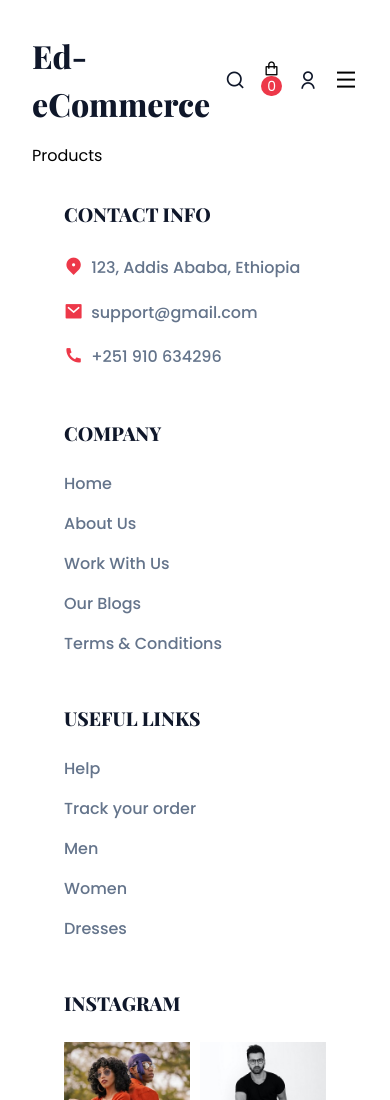
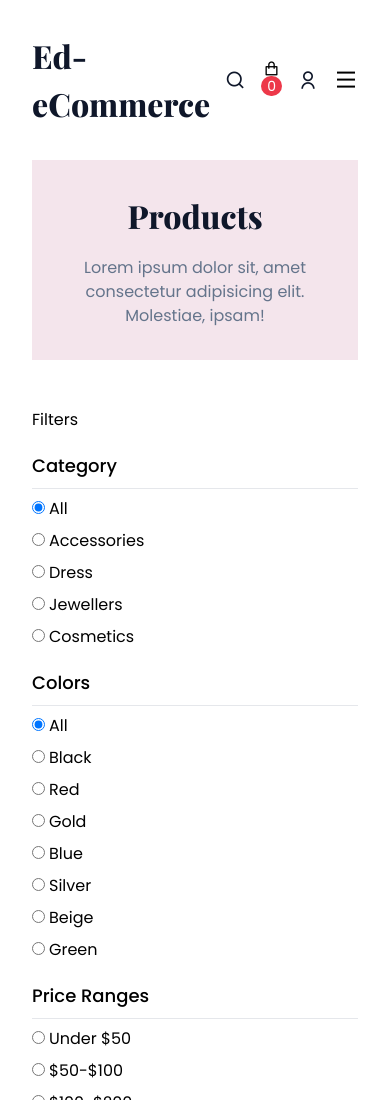
Before and after one commit to eliasdewa/E-commerce-website-MERN, a React (Vite) app in the folder frontend/: page /products in a window 390 px wide. Shown: the top 1100 px of the page. Built offline with nearby package versions, Linux system fonts and the light colour scheme.

Commit message:
Create a product page with filtering functionality

```diff
--- a/frontend/src/data/data.js
+++ b/frontend/src/data/data.js
@@ -26,7 +26,7 @@ export const products = [
   {
     "id": 3,
     "name": "Gold Necklace",
-    "category": "jewellery",
+    "category": "jewellers",
     "description": "Exquisite gold necklace with intricate design.",
     "price": 199.99,
     "image": "https://images.unsplash.com/photo-1631097969294-c38afba59496?q=80&w=2070&auto=format&fit=crop&ixlib=rb-4.0.3&ixid=M3wxMjA3fDB8MHxwaG90by1wYWdlfHx8fGVufDB8fHx8fA%3D%3D",
@@ -67,7 +67,7 @@ export const products = [
   {
     "id": 7,
     "name": "Diamond Earrings",
-    "category": "jewellery",
+    "category": "jewellers",
     "description": "Sparkling diamond earrings that add elegance to any outfit.",
     "price": 299.99,
     "oldPrice": 349.99,
--- /dev/null
+++ b/frontend/src/pages/category/CategoryPage.jsx
@@ -0,0 +1,33 @@
+import { useEffect, useState } from "react";
+import { useParams } from "react-router-dom";
+import { products } from "../../data/data";
+import ProductCard from "../products/ProductCard";
+
+const CategoryPage = () => {
+  const { categoryName } = useParams();
+  // console.log(categoryName);
+  const [filteredProducts, setFilteredProducts] = useState([]);
+  useEffect(() => {
+    // Fetch products based on category
+    const filteredProducts = products.filter(product => product.category === categoryName.toLowerCase());
+    // Set filteredProducts state with filtered products
+    setFilteredProducts(filteredProducts);
+  }, [categoryName]);
+  // To load from the top
+  useEffect(() => {
+    window.scrollTo(0, 0);
+  }, []);
+  return (
+    <>
+      <section className="bg-primary-light p-8 mt-8 mb-12">
+        <h2 className="section__header capitalize">{categoryName}</h2>
+        <p className="section__subheader">Lorem ipsum dolor sit, amet consectetur adipisicing elit. Molestiae, ipsam!</p>
+      </section>
+      {/* Render filtered products */}
+      <div className="section__container">
+        <ProductCard products={filteredProducts}/>
+      </div>
+    </>
+  )
+}
+export default CategoryPage
--- a/frontend/src/pages/products/Products.jsx
+++ b/frontend/src/pages/products/Products.jsx
@@ -1,6 +1,90 @@
+import { useEffect, useState } from "react";
+import { products } from "../../data/data";
+import ProductCard from "./ProductCard";
+import ProductsFiltering from "./ProductsFiltering";
+
+const filters = {
+  categories: ["all", "accessories", "dress", "jewellers", "cosmetics"],
+  colors: ["all", "black", "red", "gold", "blue", "silver", "beige", "green"],
+  priceRanges: [
+    { label: "Under $50", min: 0, max: 50 },
+    { label: "$50-$100", min: 50, max: 100 },
+    { label: "$100-$200", min: 100, max: 200 },
+    { label: "$200 and above", min: 200, max: Infinity },
+  ],
+};
 const Products = () => {
+  const [productsData, setProductsData] = useState(products);
+  const [filterState, setFilterState] = useState({
+    category: "all",
+    color: "all",
+    priceRange: "",
+  });
+  // Apply filter function
+  const applyFilter = () => {
+    let filteredProducts = products;
+    // Apply category filter
+    if (filterState.category && filterState.category !== "all") {
+      filteredProducts = filteredProducts.filter(
+        product => product.category === filterState.category
+      );
+    }
+    // Apply color filter
+    if (filterState.color && filterState.color !== "all") {
+      filteredProducts = filteredProducts.filter(
+        product => product.color === filterState.color
+      );
+    }
+    // Apply price range filter
+    if (filterState.priceRange) {
+      const [minPrice, maxPrice] = filterState.priceRange.split('-').map(Number);
+      filteredProducts = filteredProducts.filter((product) =>
+        product.price >= minPrice && product.price <= maxPrice
+      );
+    }
+    setProductsData(filteredProducts);
+  };
+
+  useEffect(() => {
+    applyFilter();
+  }, [filterState]);
+  // Clear filters
+  const clearFilters = () => {
+    setFilterState({
+      category: "all",
+      colors: "all",
+      pricesRange: "all",
+    });
+  };
+
   return (
-    <div>Products</div>
-  )
-}
-export default Products
+    <>
+      <section className="bg-primary-light p-8 mt-8 mb-12">
+        <h2 className="section__header capitalize">Products</h2>
+        <p className="section__subheader">
+          Lorem ipsum dolor sit, amet consectetur adipisicing elit. Molestiae,
+          ipsam!
+        </p>
+      </section>
+      <section>
+        <div className="flex flex-col md:flex-row gap-8 md:gap-12">
+          {/* Left side - Filtering option */}
+          <ProductsFiltering
+            filters={filters}
+            filterState={filterState}
+            setFilterState={setFilterState}
+            clearFilters={clearFilters}
+          />
+          {/* Right side - Products display */}
+          <div>
+            <h3 className="text-xl font-medium mb-4">
+              Available Products: {productsData.length}
+            </h3>
+            <ProductCard products={productsData} />
+          </div>
+        </div>
+      </section>
+    </>
+  );
+};
+export default Products;
--- /dev/null
+++ b/frontend/src/pages/products/ProductsFiltering.jsx
@@ -0,0 +1,78 @@
+const ProductsFiltering = ({
+  filters,
+  filterState,
+  setFilterState,
+  clearFilters,
+}) => {
+  return (
+  <div className="space-y-5 flex-shrink-0">
+    <h3>Filters</h3>
+    {/* Category */}
+    <div className="flex flex-col space-y-2">
+      <h4 className="font-medium text-lg">Category</h4>
+      <hr />
+      {
+        filters.categories.map((category) => (
+          <label key={category} className="capitalize cursor-pointer">
+            <input
+              type="radio"
+              name="category"
+              id="category"
+              checked={filterState.category === category}
+              onChange={(e) => setFilterState({...filterState, category: e.target.value})}
+              value={category}
+            />
+            <span className="ml-1">{category}</span>
+          </label>
+        ))
+      }
+    </div>
+    {/* Colors */}
+    <div className="flex flex-col space-y-2">
+      <h4 className="font-medium text-lg">Colors</h4>
+      <hr />
+      {
+        filters.colors.map((color) => (
+          <label key={color} className="capitalize cursor-pointer">
+            <input
+              type="radio"
+              name="color"
+              id="color"
+              checked={filterState.color === color}
+              onChange={(e) => setFilterState({...filterState, color: e.target.value})}
+              value={color}
+            />
+            <span className="ml-1">{color}</span>
+          </label>
+        ))
+      }
+    </div>
+    {/* Pricing */}
+    <div className="flex flex-col space-y-2">
+      <h4 className="font-medium text-lg">Price Ranges</h4>
+      <hr />
+      {
+        filters.priceRanges.map((range) => (
+          <label key={range.label} className="capitalize cursor-pointer">
+            <input
+              type="radio"
+              name="priceRange"
+              id="priceRange"
+              value={`${range.min}-${range.max}`}
+              checked={filterState.priceRange === `${range.min}-${range.max}`}
+              onChange={(e) => setFilterState({...filterState, priceRange: e.target.value})}
+            />
+            <span className="ml-1">{range.label}</span>
+          </label>
+        ))
+      }
+    </div>
+    {/* Clear Filters */}
+    <div>
+      <button onClick={clearFilters} className="w-full bg-primary text-white py-1 px-4">
+        Clear Filters
+      </button>
+    </div>
+  </div>
+)};
+export default ProductsFiltering;
--- /dev/null
+++ b/frontend/src/pages/search/Search.jsx
@@ -0,0 +1,33 @@
+import { useState } from "react"
+import { products } from "../../data/data";
+import ProductCard from "../products/ProductCard";
+
+const Search = () => {
+  const [searchQuery, setSearchQuery] = useState('');
+  const [filteredProducts, setFilteredProducts] = useState(products);
+  const handleSearch = () => {
+    const filtered = products.filter(product => product.name.toLowerCase().includes(searchQuery.toLowerCase()) || product.description.toLowerCase().includes(searchQuery.toLowerCase()));
+
+    setFilteredProducts(filtered);
+    // setSearchQuery('');
+  }
+  return (
+    <>
+      <section className="bg-primary-light p-8 my-8">
+        <h2 className="section__header capitalize">Search Products</h2>
+        <p className="section__subheader">Lorem ipsum dolor sit, amet consectetur adipisicing elit. Molestiae, ipsam!</p>
+      </section>
+      <section>
+        <div className="w-full mb-12 flex flex-col md:flex-row items-center justify-center gap-4">
+          <input type="text" onChange={(e) => setSearchQuery(e.target.value)} value={searchQuery} placeholder="Search for products..." className="search-bar w-full max-w-4xl p-2 border rounded" />
+          <button onClick={handleSearch} className="search-button w-full md:w-auto py-2 px-8 bg-primary text-white rounded">Search</button>
+        </div>
+        {/* Render filtered products */}
+      <div className="section__container">
+        <ProductCard products={filteredProducts}/>
+      </div>
+      </section>
+    </>
+  )
+}
+export default Search
--- a/frontend/src/routers/router.jsx
+++ b/frontend/src/routers/router.jsx
@@ -4,6 +4,8 @@ import Products from "../pages/products/Products";
 import Home from "../pages/home/Home";
 import About from "../pages/about/About";
 import Contact from "../pages/contact/Contact";
+import CategoryPage from "../pages/category/CategoryPage";
+import Search from "../pages/search/Search";
 
 const router = createBrowserRouter([
   {
@@ -12,6 +14,8 @@ const router = createBrowserRouter([
     children: [
       { path: "/", element: <Home /> },
       { path: "/products", element: <Products /> },
+      { path: "/categories/:categoryName", element: <CategoryPage /> },
+      { path: "/search", element: <Search /> },
       { path: "/about", element: <About /> },
       { path: "/contact", element: <Contact /> },
     ],
```
